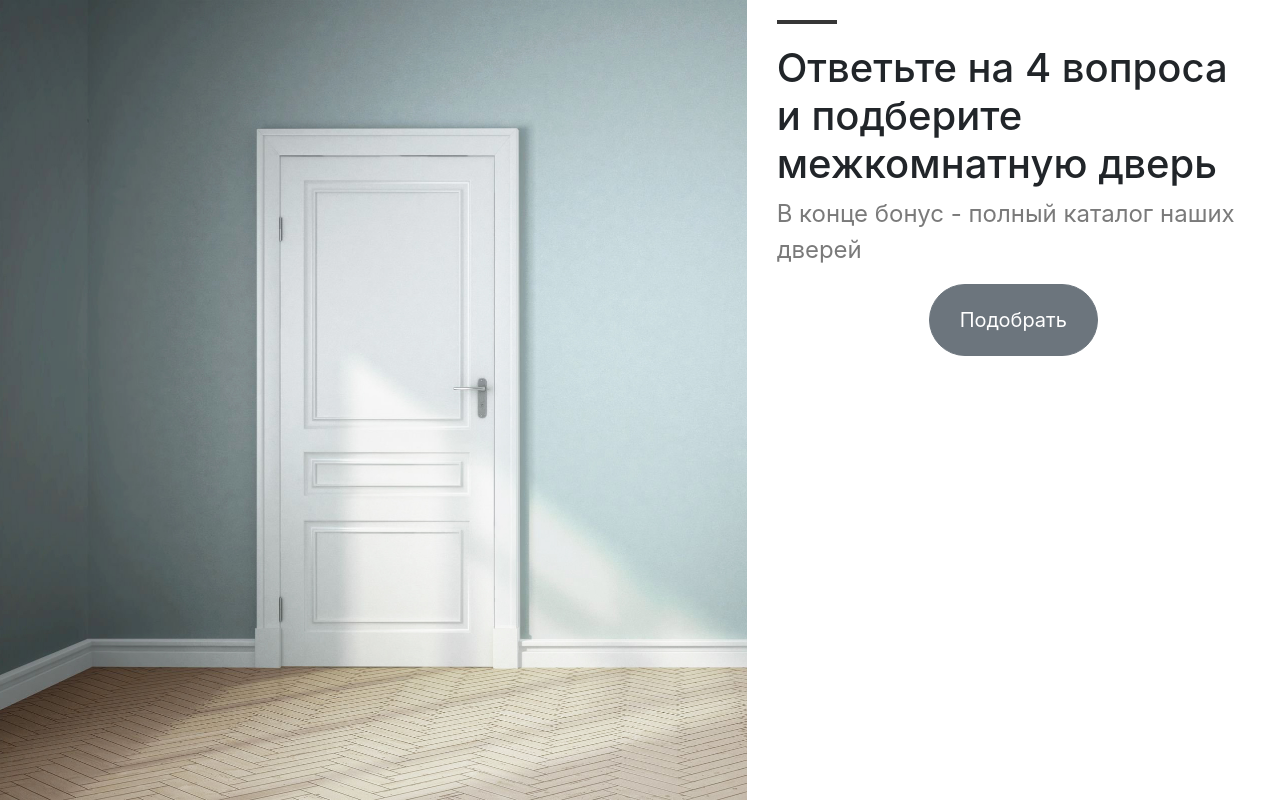
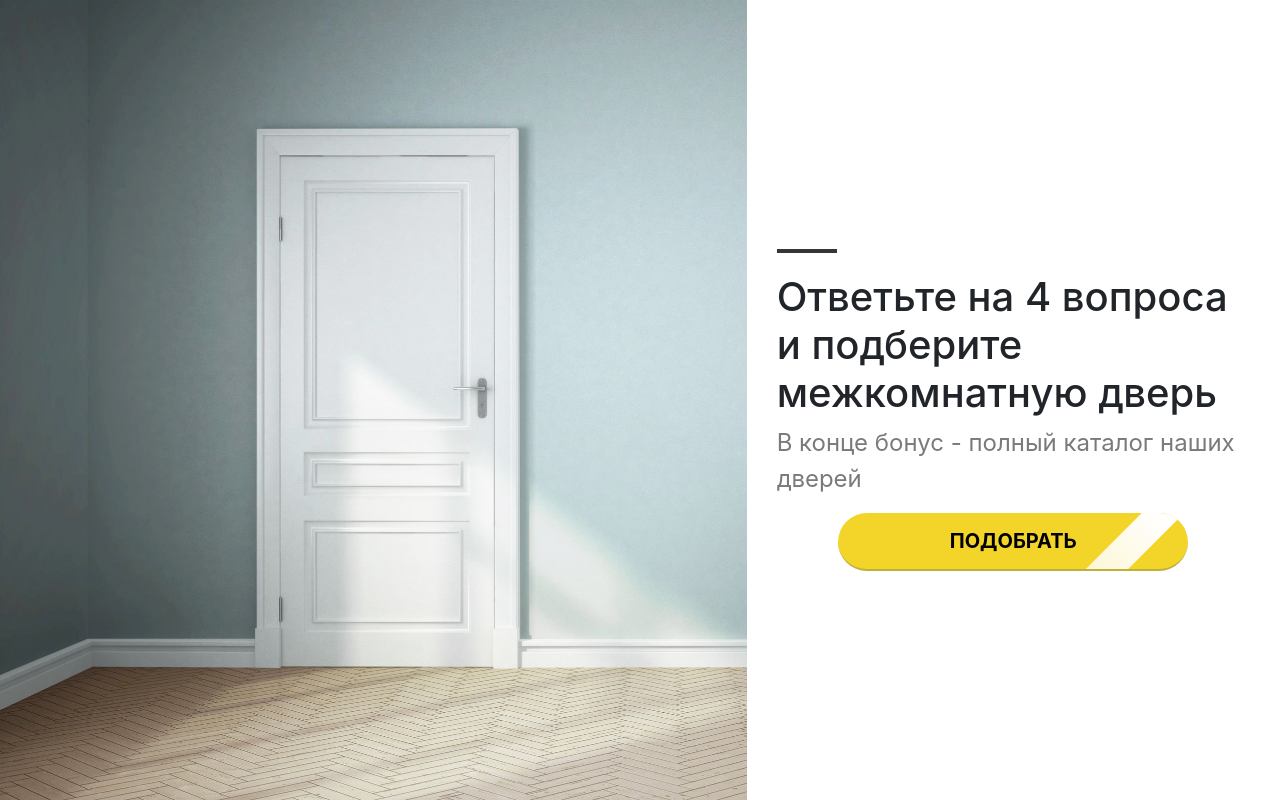
Before and after one commit to JohnyTitov/doors_quiz, a Django app: page /test/ in a window 1280 px wide. Run offline with Django 3.2, Linux system fonts and the light colour scheme; some libraries are stand-ins or nearby versions.

Commit message:
button animation

```diff
--- a/static/style/style.css
+++ b/static/style/style.css
@@ -3,7 +3,6 @@
 	background-image: url("../img/background.jpg");
 	background-size: auto 100%;
 	background-repeat: no-repeat;
-
 }
 /* Чёрная полоса над текстом */
 #black-line {
@@ -14,19 +13,93 @@ margin-bottom: 20px;
 margin-top: 20px;
 }
 
+/* контейнер кнопки "Подобрать"  */
+#button-container {
+text-align: center;
+max-width: 350px;
+margin-left: auto;
+margin-right: auto;
+}
+
 /* Кнопка "Подобрать"  */
 #main-button {
 	border-radius: 2.25rem;
 	padding: 20px;
 	font-size: 20px;
-	padding-left: 30px;
-	padding-right: 30px;
+	max-width: 350px;
 }
 
-@media screen and (max-width: 992px) {
+@media screen and (max-width: 991px) {
 	#main-image
 	{
 		background-image: url("../img/background.jpg");
 		background-size: 150% auto;
 	}
 }
+
+.custom-btn {
+    display: -webkit-box;
+    display: -ms-flexbox;
+    display: flex;
+    -webkit-box-orient: horizontal;
+    -webkit-box-direction: normal;
+    -ms-flex-flow: row nowrap;
+    flex-flow: row nowrap;
+    -webkit-box-pack: center;
+    -ms-flex-pack: center;
+    justify-content: center;
+    -webkit-box-align: center;
+    -ms-flex-align: center;
+    align-items: center;
+    width: 100%;
+    height: 58px;
+    padding-top: 2px;
+    border: none;
+    border-bottom: 2px solid #beb038;
+    position: relative;
+    font-size: 15px;
+    font-weight: bold;
+    color: #000;
+    text-align: center;
+    text-transform: uppercase;
+    cursor: pointer;
+    overflow: hidden;
+    background: #f3d429;
+    -webkit-transition: ease 0.3s;
+    transition: ease 0.3s;
+}
+.custom-btn:after {
+    content: "";
+    display: block;
+    width: 30px;
+    height: 300px;
+    margin-left: 60px;
+    background: #fff;
+    background: -moz-linear-gradient(top, rgba(255,255,255,0.7) 0%, rgba(255,255,255,1) 50%, rgba(255,255,255,0.7) 100%);
+    background: -webkit-linear-gradient(top, rgba(255,255,255,0.7) 0%,rgba(255,255,255,1) 50%,rgba(255,255,255,0.7) 100%);
+    background: linear-gradient(to bottom, rgba(255,255,255,0.7) 0%,rgba(255,255,255,1) 50%,rgba(255,255,255,0.7) 100%);
+    position: absolute;
+    left: -40px;
+    top: -150px;
+    z-index: 1;
+    -webkit-transform: rotate(45deg);
+    transform: rotate(45deg);
+    -webkit-transition: all 0.1s;
+    transition: all 0.1s;
+    -webkit-animation-name: slideme;
+    animation-name: slideme;
+    -webkit-animation-duration: 3s;
+    animation-duration: 3s;
+    -webkit-animation-delay: 0.05s;
+    animation-delay: 0.05s;
+    -webkit-animation-timing-function: ease-in-out;
+    animation-timing-function: ease-in-out;
+    -webkit-animation-iteration-count: infinite;
+    animation-iteration-count: infinite;
+}
+
+@-webkit-keyframes slideme {
+    0% { left: -30px; margin-left: 0px; }
+    30% { left: 110%; margin-left: 80px; }
+    100% { left: 110%; margin-left: 80px; }
+}
--- a/templates/index.html
+++ b/templates/index.html
@@ -13,18 +13,20 @@
 <body>
 
 <div class="container-fluid" style="height: 100vh; width: 100vw; min-height: 750px;">
-  <div class="row" style="height: 100%;">
+  <div class="row" style="height: 100%; ">
     <!-- Часть окна с изображением -->
     <div id="main-image" class="col-lg-7">
+        <div style="min-height: 200px;"></div>
     </div>
     <!-- Часть окна с контентом -->
-    <div class="col-lg-5">
-        <div class="container">
+    <div class="col-lg-5 align-self-center">
+
+        <div class="container " >
             <div id="black-line"></div>
             <h1>Ответьте на 4 вопроса и подберите межкомнатную дверь</h1>
             <p style="color: #7a7a7a; font-size: 24px;">В конце бонус - полный каталог наших дверей</p>
-            <div style = "text-align: center; ">
-                <a id="main-button" class="btn btn-secondary" href="#" role="button">Подобрать</a>
+            <div id = "button-container">
+                <a id="main-button" class="btn btn-secondary custom-btn" href="#" role="button">Подобрать</a>
             </div>
         </div>
     </div>
```
